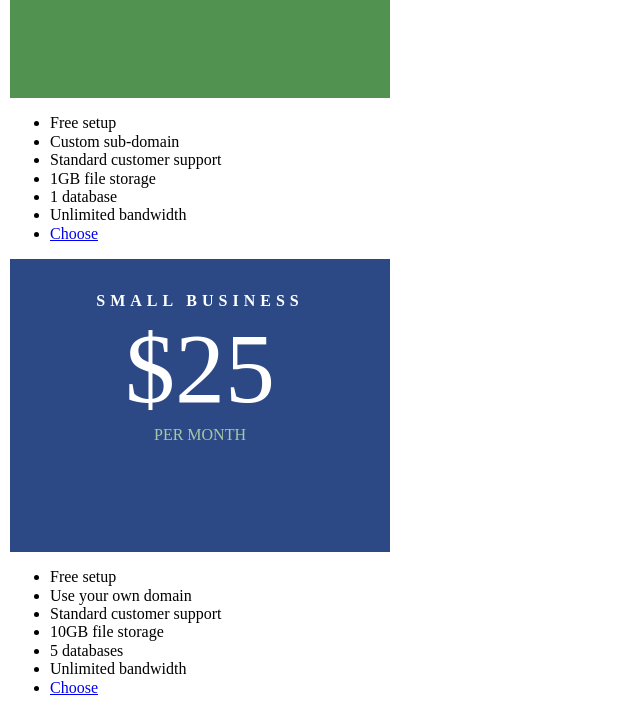
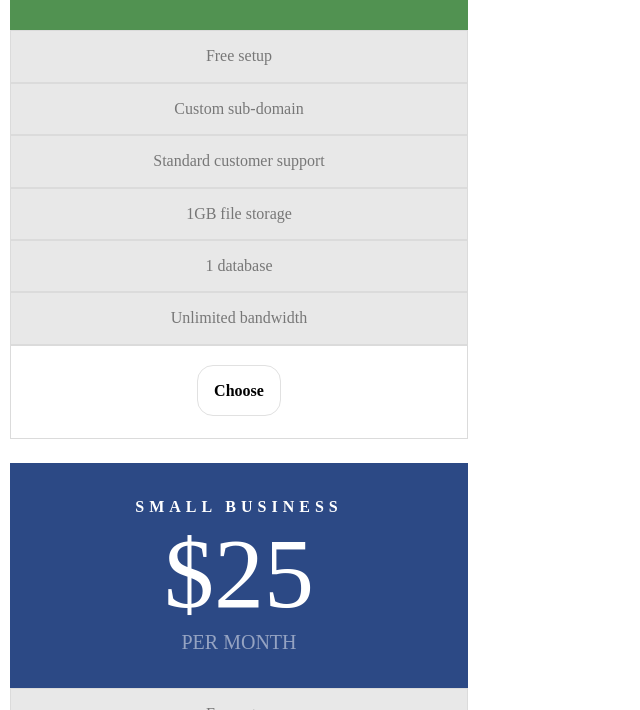
Before and after one commit to NJHawthorne/Responsive-Site-TIY-Week-One, a plain HTML site: page index.html in a window 1280 px wide. Shown: the part 498-1208 px from the top of the page, without its empty margins (0-640 px from the left). Drawn offline with nearby package versions, Linux system fonts and the light colour scheme.

Commit message:
Modified the dimensions to a max width of 478px, designed the main content.

```diff
--- a/css/styles.css
+++ b/css/styles.css
@@ -1,5 +1,5 @@
 body {
-  max-width: 400px; }
+  max-width: 478px; }
   body header {
     background-color: #fff; }
     body header nav {
@@ -13,14 +13,14 @@ body {
       text-decoration: none; }
     body header a:nth-child(2) {
       color: #777;
-      padding: 0 2em;
+      padding: 0 3.5em;
       text-decoration: none; }
     body header a:nth-child(3) {
       color: #000;
       text-decoration: none; }
     body header a:last-child {
       color: #777;
-      padding-left: 2em;
+      padding-left: 3.5em;
       text-decoration: none; }
     body header div {
       background-image: url(https://images.unsplash.com/2/05.jpg?crop=entropy&fit=crop&fm=jpg&h=625&ixjsv=2.1.0&ixlib=rb-0.3.5&q=80&w=1225);
@@ -32,29 +32,59 @@ body {
         font-weight: 400;
         text-shadow: 1px 1px #000; }
   body main {
-    width: 380px;
+    width: 458px;
     margin: 0 10px; }
     body main .color-panel {
-      padding: 33px 75px 40px 75px;
-      color: #fff;
+      padding: 35px 75px 10px 75px;
       text-align: center;
-      height: 220px; }
+      height: 180px;
+      color: #fff; }
       body main .color-panel h4:first-child {
         letter-spacing: 5px;
         margin: initial; }
       body main .color-panel h1 {
         font-size: 100px;
-        font-weight: 400;
+        font-weight: 300;
         margin: initial; }
       body main .color-panel h4:last-child {
-        color: #A7C8A7;
         margin: initial;
-        font-weight: 400; }
+        font-weight: 500;
+        font-size: 20px; }
     body main #green-panel {
       background-color: #519251; }
+    body main #green-text {
+      color: #A7C8A7; }
     body main #blue-panel {
       background-color: #2C4985; }
+    body main #blue-text {
+      color: #95A3C2; }
     body main #black-panel {
       background-color: #000; }
+    body main #black-text {
+      color: #878787; }
+    body main .information-grid {
+      list-style: none;
+      text-align: center;
+      color: #777;
+      margin-top: 0;
+      margin-bottom: 1.5em; }
+      body main .information-grid li {
+        border: 1px solid #DBDBDB;
+        padding: 1em;
+        margin-left: -2.5em;
+        background-color: #E8E8E8; }
+      body main .information-grid li:last-child {
+        background-color: #fff;
+        height: 60px; }
+      body main .information-grid a {
+        text-decoration: none;
+        color: #000;
+        margin-top: 15px;
+        font-weight: bolder;
+        border: 1px solid #E1E1E1;
+        padding: 1em;
+        border-radius: 1em;
+        position: relative;
+        top: 1.25em; }
 
 /*# sourceMappingURL=styles.css.map */
--- a/index.html
+++ b/index.html
@@ -22,7 +22,7 @@
 				<div class="color-panel" id="green-panel">
 					<h4>PERSONAL</h4>
 					<h1>$5</h1>
-					<h4>PER MONTH</h4>
+					<h4 id="green-text">PER MONTH</h4>
 				</div>
 				<ul class="information-grid">
 					<li>Free setup</li>
@@ -38,7 +38,7 @@
 				<div class="color-panel" id="blue-panel">
 					<h4>SMALL BUSINESS</h4>
 					<h1>$25</h1>
-					<h4>PER MONTH</h4>
+					<h4 id="blue-text">PER MONTH</h4>
 				</div>
 				<ul class="information-grid">
 					<li>Free setup</li>
@@ -54,7 +54,7 @@
 				<div class="color-panel" id="black-panel">
 					<h4>ENTERPRISE</h4>
 					<h1>$45</h1>
-					<h4>PER MONTH</h4>
+					<h4 id="black-text">PER MONTH</h4>
 				</div>
 				<ul class="information-grid">
 					<li>Free setup</li>
```
